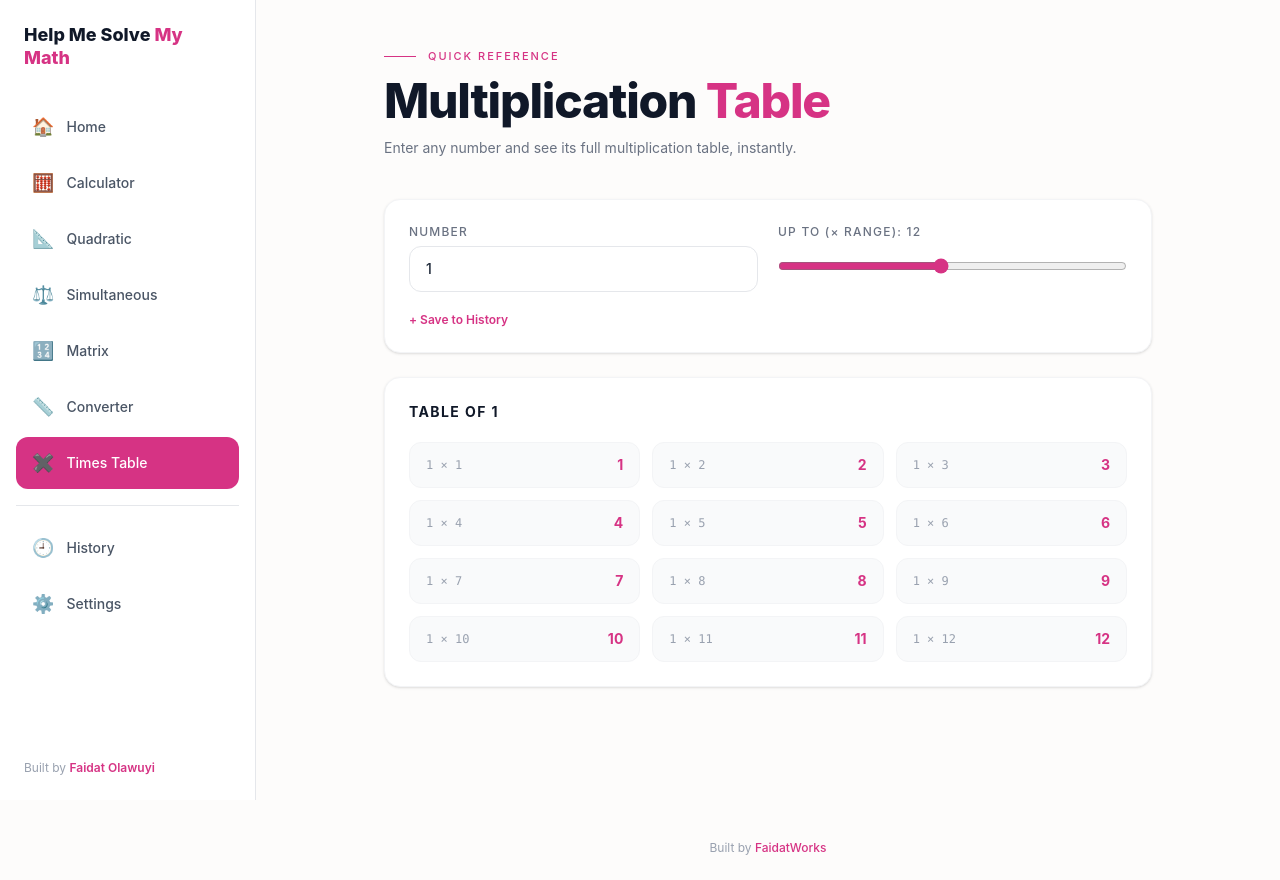
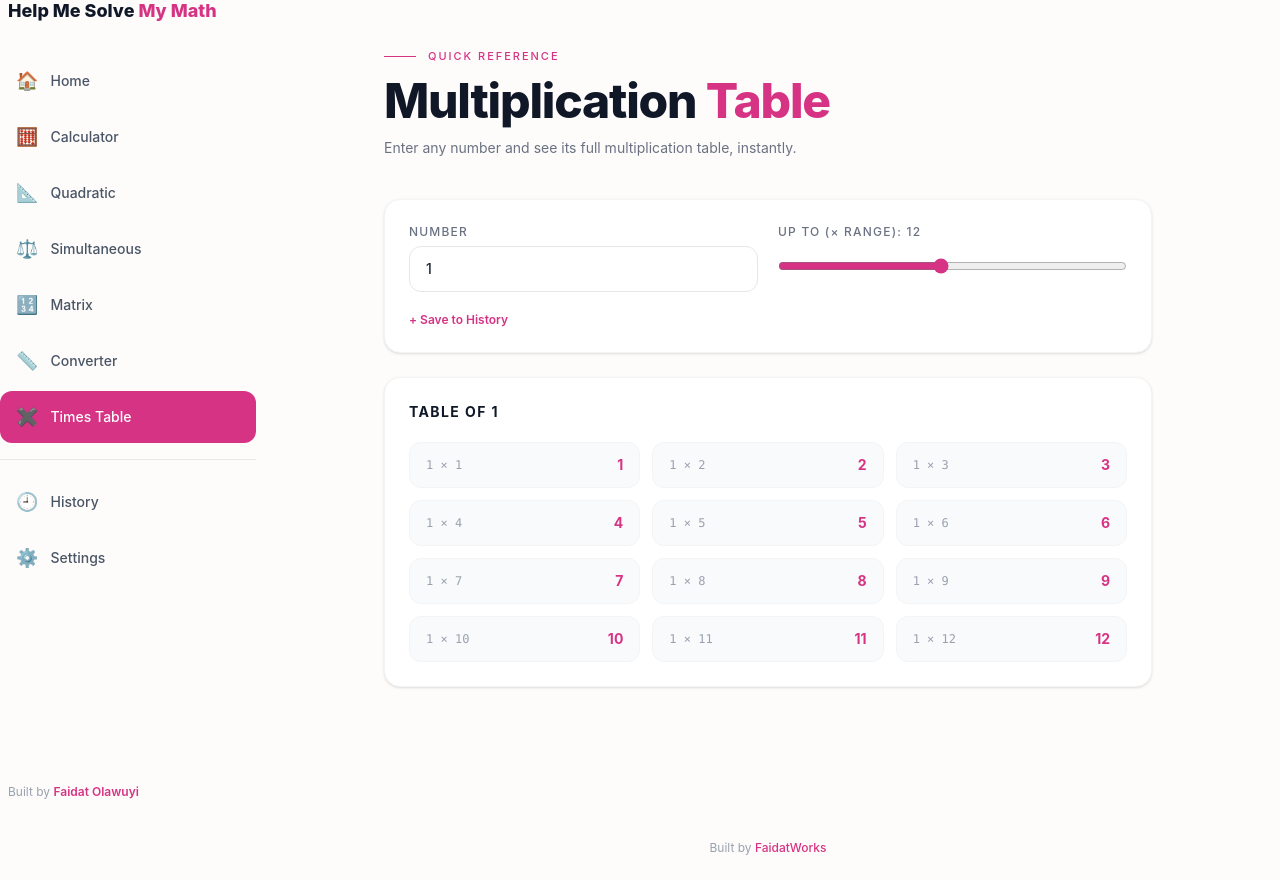
Before and after one commit to Benefit-ola/help-me-solve-my-math, a Next.js app: page /times-table in a window 1280 px wide. Built offline with nearby package versions, Linux system fonts and the light colour scheme.

Commit message:
fix mobile sidebar space

```diff
--- a/src/Components/layout/Sidebar.tsx
+++ b/src/Components/layout/Sidebar.tsx
@@ -317,7 +317,7 @@ export default function Sidebar() {
       {/* Desktop Sidebar */}
             <aside
         aria-label="Sidebar Navigation"
-        className="hidden lg:flex lg:flex-col w-56 xl:w-64 h-screen sticky top-0 flex-shrink-0 bg-white dark:bg-gray-900 border-r border-gray-200 dark:border-gray-800 px-4 py-6 overflow-y-auto"
+        className="hidden lg:flex lg:flex-col w-56 xl:w-64 flex-shrink-0 h-screen sticky top-0 ..."
       >
         <Link href="/" className="mb-8 px-2">
           <h1 className="text-lg font-extrabold leading-tight text-gray-900 dark:text-white">
--- a/src/app/layout.tsx
+++ b/src/app/layout.tsx
@@ -30,20 +30,9 @@ export default function RootLayout({
       <head>
         <script dangerouslySetInnerHTML={{ __html: themeInitScript }} />
       </head>
-      {/* <body
-        className={`${geistSans.variable} ${geistMono.variable} antialiased bg-white dark:bg-gray-950`}
-      >
-        <div className="flex flex-col lg:flex-row min-h-screen">
-          <Sidebar />
 
-          <div className="flex-1 min-w-0 flex flex-col">
-            <main className="flex-1 pb-16 lg:pb-0">{children}</main>
-            <Footer />
-          </div>
-        </div>
-      </body> */}
 
-      <body className={`${geistSans.variable} ${geistMono.variable} antialiased bg-white dark:bg-gray-950`}>
+      {/* <body className={`${geistSans.variable} ${geistMono.variable} antialiased bg-white dark:bg-gray-950`}>
 
   <div className="flex min-h-screen">
     <Sidebar />
@@ -53,6 +42,21 @@ export default function RootLayout({
     </div>
   </div>
 
+</body> */}
+
+<body className={`${geistSans.variable} ${geistMono.variable} antialiased bg-white dark:bg-gray-950`}>
+  <div className="flex min-h-screen">
+
+    {/* Sidebar — only takes space on desktop */}
+    <Sidebar />
+
+    {/* Main content — full width on mobile */}
+    <div className="flex-1 min-w-0 flex flex-col overflow-hidden">
+      <main className="flex-1 w-full pb-16 lg:pb-0">{children}</main>
+      <Footer />
+    </div>
+
+  </div>
 </body>
     </html>
   );
```
